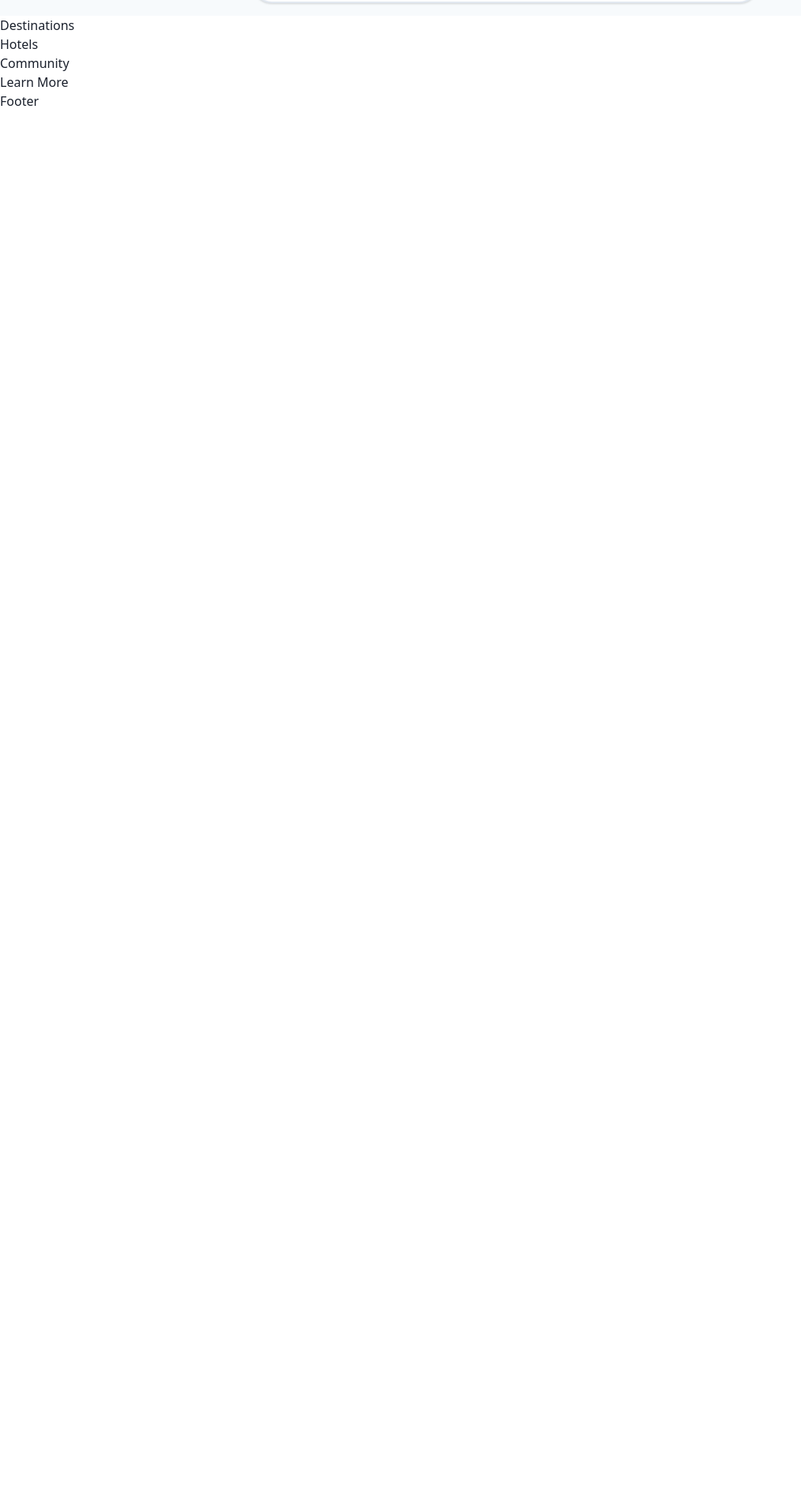
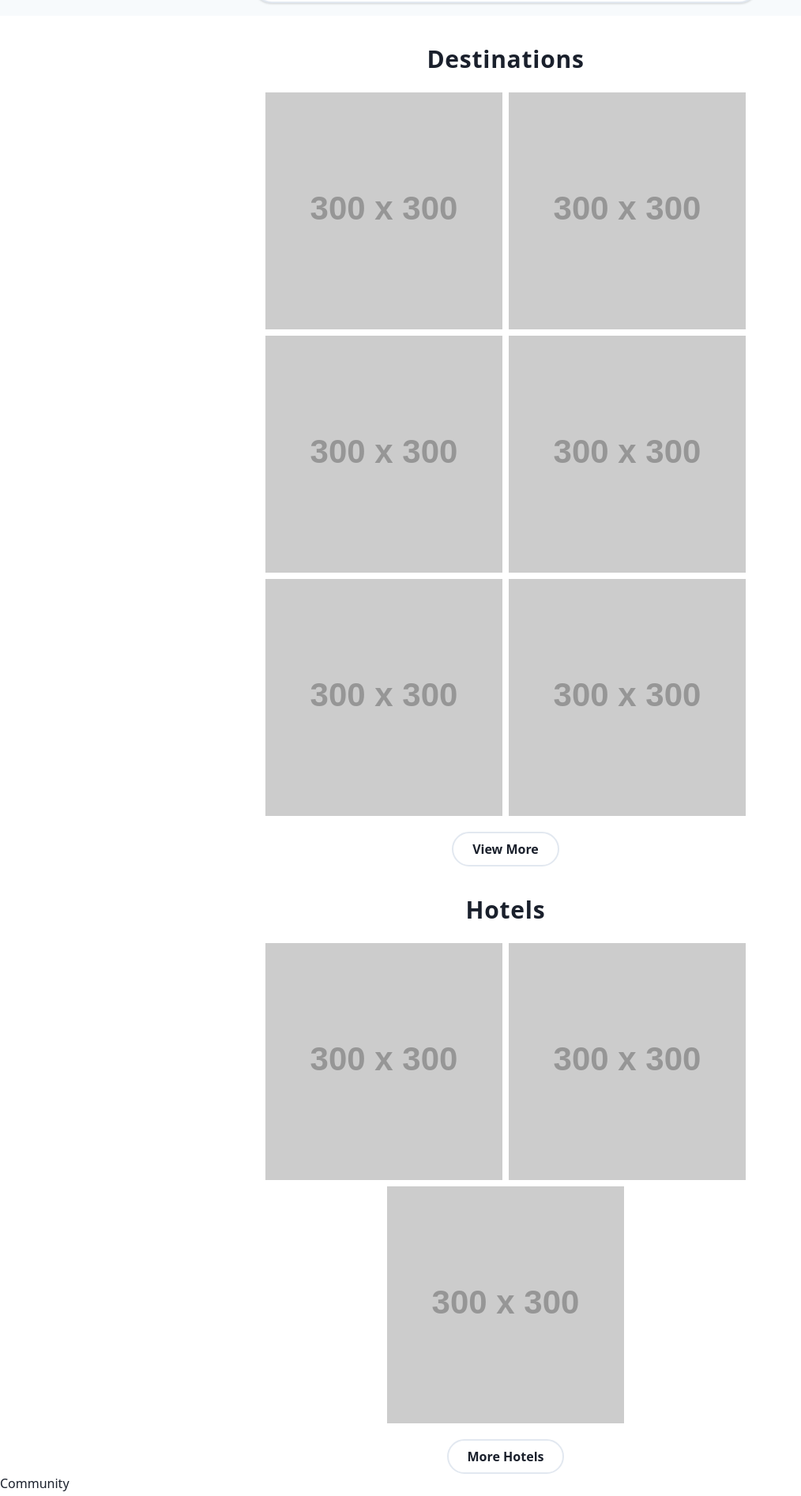
Before and after one commit to aaronmyatt/destination-malaysia, a Nuxt app: page / in a window 1280 px wide. Shown: the part 740-2634 px from the top of the page at 79% size, without its empty margins (0-1014 px from the left). Before the commit the page ends 880 px from the top, so only its background shows below. Built offline with nearby package versions, Linux system fonts and the light colour scheme.

Commit message:
destination and hotel sections

```diff
--- a/components/sections/Destinations.vue
+++ b/components/sections/Destinations.vue
@@ -1,11 +1,23 @@
 <template>
-  <h1>Destinations</h1>
+  <div class="mt-8">
+    <h2 class="text-center text-3xl font-bold tracking-wide">Destinations</h2>
+    <div class="mx-auto mt-4 flex flex-wrap justify-center xl:w-2/3">
+      <BaseImg v-for="image of 6" :key="image" class="m-1" />
+    </div>
+    <button
+      class="block mx-auto mt-4 px-6 py-2 border-2 rounded-full font-bold hover:bg-blue-200 focus:border-blue-900 focus:rounded-full focus:outline-none"
+    >
+      View More
+    </button>
+  </div>
 </template>
 
 <script>
+import BaseImg from '../base/BaseImg'
 export default {
-  name: 'Destinations'
+  name: 'Destinations',
+  components: {
+    BaseImg
+  }
 }
 </script>
-
-<style scoped></style>
--- a/components/sections/Hotels.vue
+++ b/components/sections/Hotels.vue
@@ -1,10 +1,24 @@
 <template>
-  <h1>Hotels</h1>
+  <div class="mt-8">
+    <h2 class="text-center text-3xl font-bold tracking-wide">Hotels</h2>
+    <div class="mx-auto mt-4 flex flex-wrap justify-center xl:w-2/3">
+      <BaseImg v-for="image of 3" :key="image" class="m-1" />
+    </div>
+    <button
+      class="block mx-auto mt-4 px-6 py-2 border-2 rounded-full font-bold hover:bg-blue-200 focus:border-blue-900 focus:rounded-full focus:outline-none"
+    >
+      More Hotels
+    </button>
+  </div>
 </template>
 
 <script>
+import BaseImg from '../base/BaseImg'
 export default {
-  name: 'Hotels'
+  name: 'Hotels',
+  components: {
+    BaseImg
+  }
 }
 </script>
 
```
